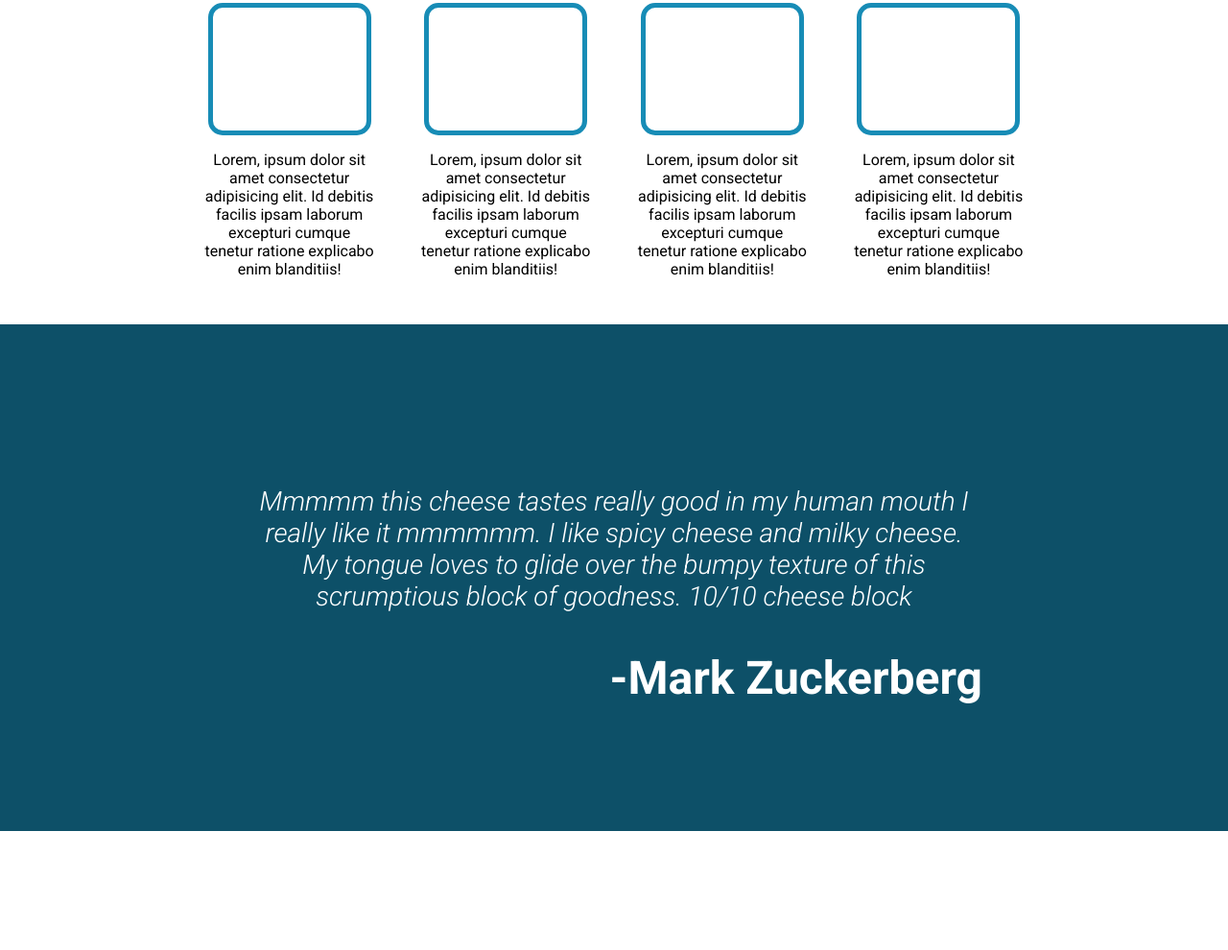
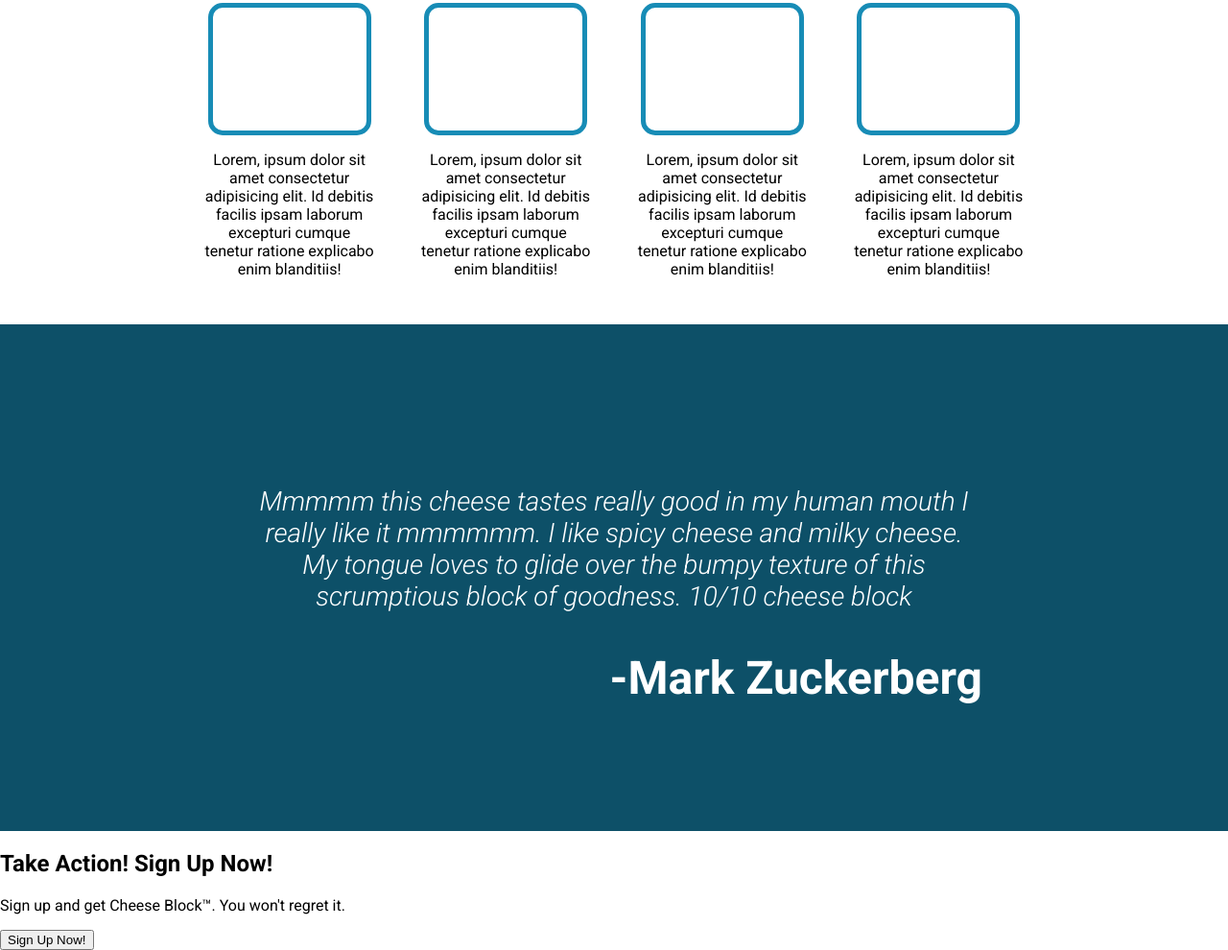
Before and after one commit to BullfrogBST/Odin-Landing-Page, a plain HTML site: page index.html in a window 1280 px wide. Shown: the part 649-1639 px from the top of the page at 96% size. Before the commit the page ends 1515 px from the top, so only its background shows below. Drawn offline with Linux system fonts and the light colour scheme.

Commit message:
Add sign up section html

```diff
--- a/index.html
+++ b/index.html
@@ -70,6 +70,21 @@
                     </div>
             </div>
         </article>
+        <article class="sign-up">
+            <div class="sign-up-box">
+                <div class="sign-up-box-r">
+                    <h2 class="sign-up-header">
+                        Take Action! Sign Up Now!
+                    </h2>
+                    <p class="sign-up-text">
+                        Sign up and get Cheese Block&trade;. You won't regret it.
+                    </p>
+                </div>
+                <div class="sign-up-box-l">
+                    <button class="btn-2">Sign Up Now!</button>
+                </div>
+            </div>
+        </article>
     </main>
 </body>
 </html>
--- a/styles.css
+++ b/styles.css
@@ -169,3 +169,5 @@ nav > ul > li > a:hover{
     text-align: end;
     font-size: 32px;
 }
+
+/*Sign Up Section*/
```
